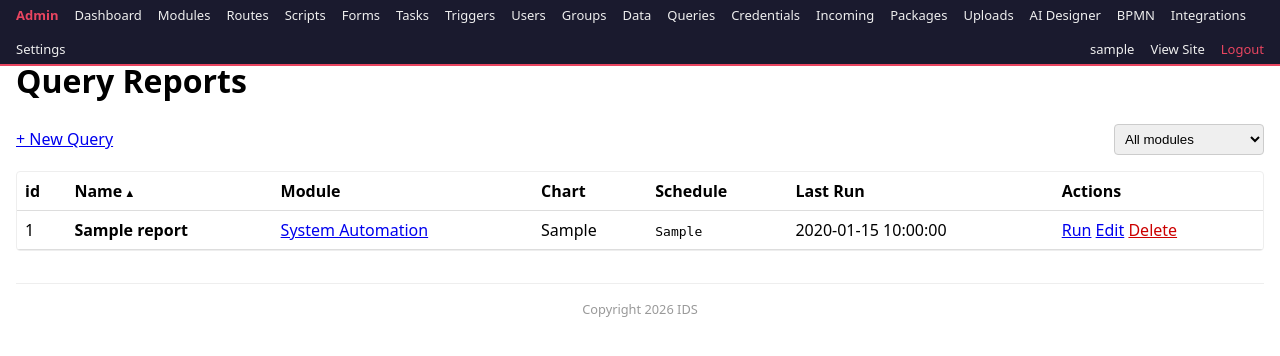
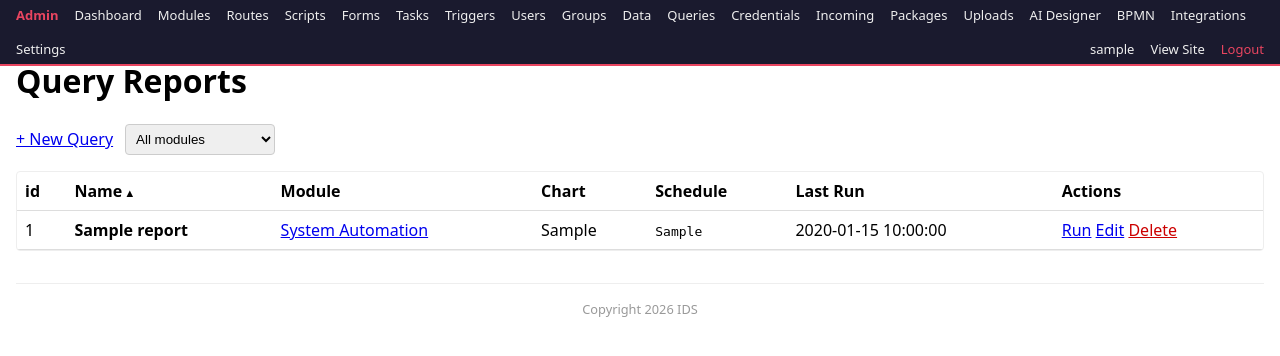
Before and after one commit to Nurb4000/PythonAppFoundry, a Flask app: page /__admin/queries/ in a window 1280 px wide. Shown: the top 356 px of the page. Run offline with Flask 3, Linux system fonts and the light colour scheme; a user stored in the database is signed in; data comes from the database, SQL or seed files in the repository; tables that the repository leaves empty hold one stand-in row (values such as "Sample post").

Commit message:
Move module filter next to New Query button in admin queries list

```diff
--- a/app/templates/admin/queries/list.html
+++ b/app/templates/admin/queries/list.html
@@ -1,6 +1,6 @@
 <div style="display:flex;gap:0.75rem;align-items:center;margin-bottom:1rem;flex-wrap:wrap;">
   <a href="{{ url_for('admin.queries.new_query') }}">+ New Query</a>
-  <form method="GET" style="display:inline;margin-left:auto;">
+    <form method="GET" style="display:inline;">
     <select name="module_id" onchange="this.form.submit()" style="padding:6px;border:1px solid #ccc;border-radius:4px;">
       <option value="">All modules</option>
       {% for m in modules %}
```
